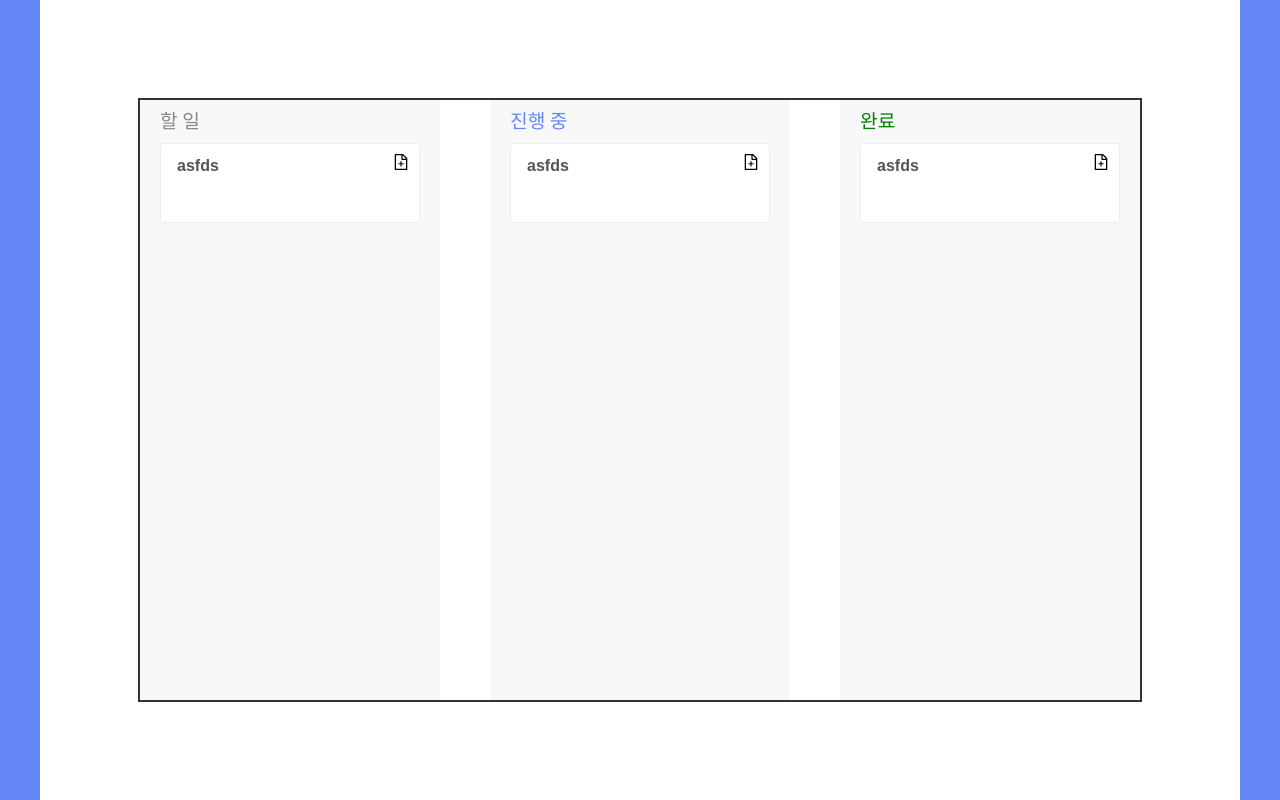
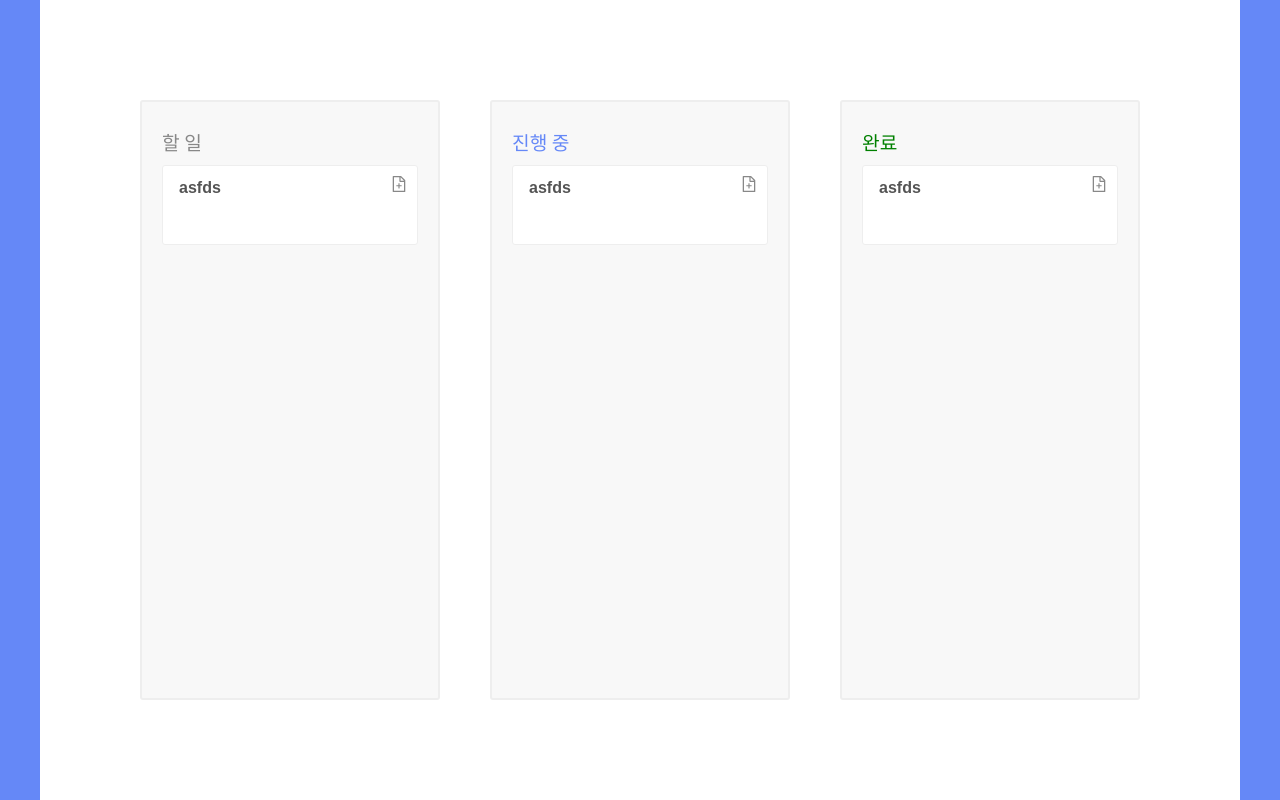
Before and after one commit to helloworld442/Team-Collaboration-Tool, a React (Vite) app: page / in a window 1280 px wide. Built offline with nearby package versions, Linux system fonts and the light colour scheme.

Commit message:
style : style the all layout and component #3

```diff
--- a/src/components/atom/Text/Text.js
+++ b/src/components/atom/Text/Text.js
@@ -30,5 +30,9 @@ export const TodoUpdateText = styled.span`
   position: absolute;
   top: 10px;
   right: 10px;
+  color: #888;
   cursor: pointer;
+  &:hover {
+    color: #333;
+  }
 `;
--- a/src/components/organisms/TodoListOrganism.jsx
+++ b/src/components/organisms/TodoListOrganism.jsx
@@ -20,8 +20,10 @@ const TodoListOrganism = ({ label, todos }) => {
 const TodoListOrganismStyle = styled.ul`
   width: 300px;
   height: 100%;
-  padding: 0 20px;
+  padding: 20px;
   box-sizing: border-box;
+  border: 2px solid #eee;
+  border-radius: 3px;
   background: #f8f8f8;
 `;
 
--- a/src/components/templates/MainTemplate.jsx
+++ b/src/components/templates/MainTemplate.jsx
@@ -26,7 +26,6 @@ const MainRow = styled.div`
   left: 50%;
   width: 1000px;
   height: 600px;
-  border: 2px solid #333;
   transform: translate(-50%, -50%);
   display: flex;
   flex-direction: row;
```
